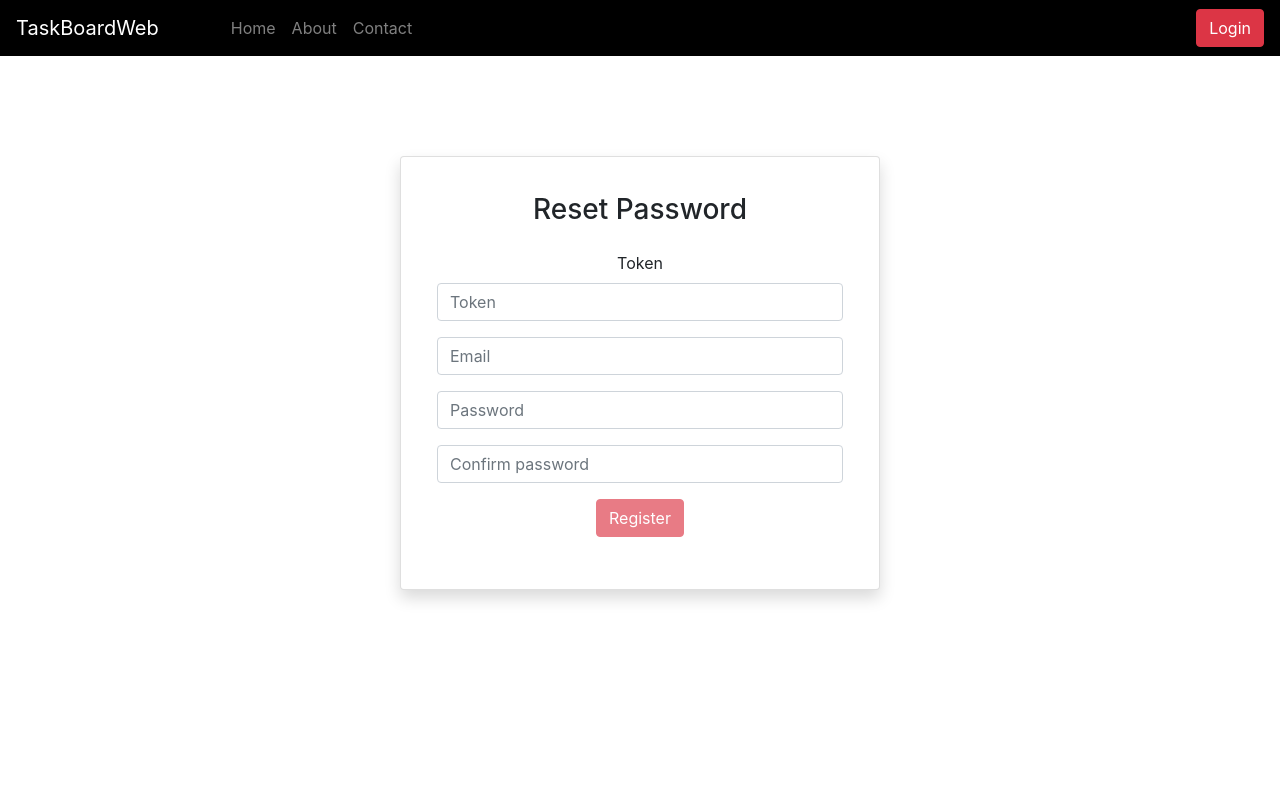
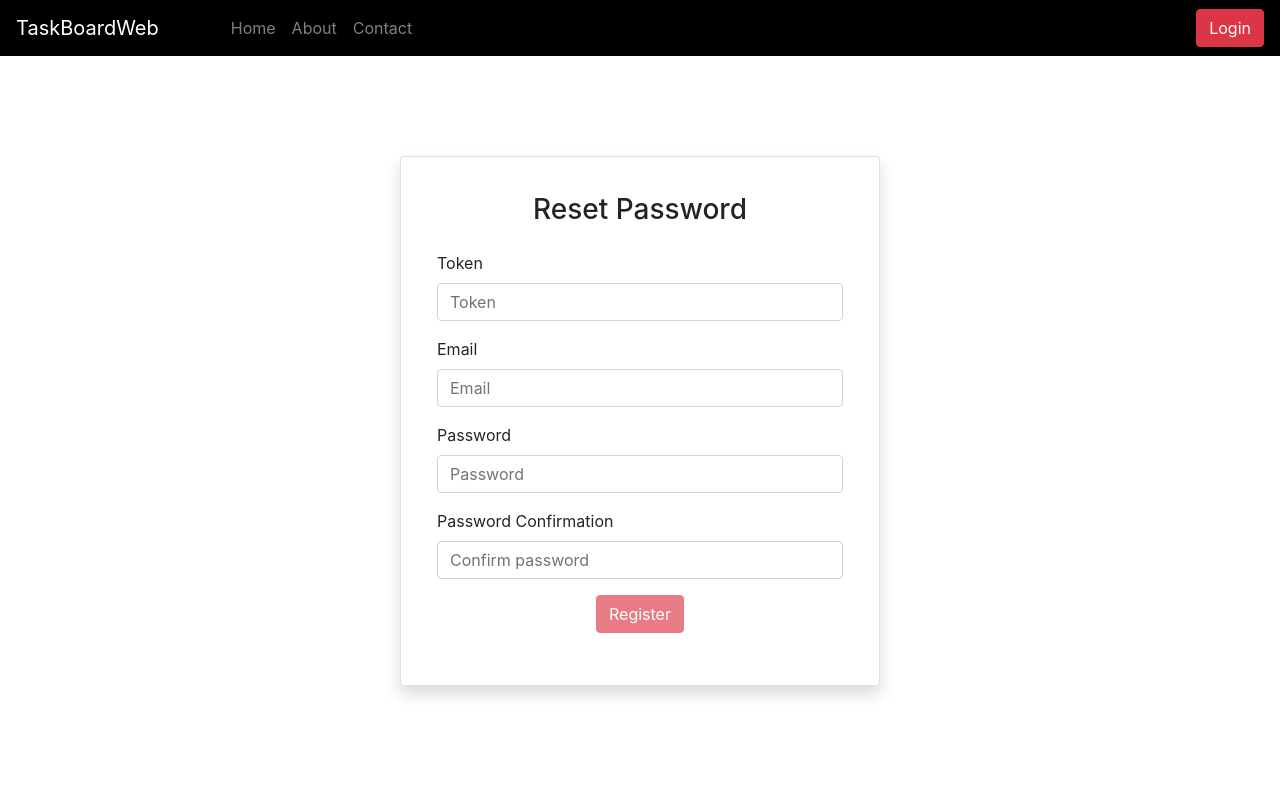
Before and after one commit to Marco0198/front_end_part_for_testing_project, a Vue app: page /reset_password in a window 1280 px wide. Shown: the top 800 px of the page. Built offline with nearby package versions, Linux system fonts and the light colour scheme.

Commit message:
i added label for the email and password

```diff
--- a/src/views/pages/auth/RequestResetPassword.vue
+++ b/src/views/pages/auth/RequestResetPassword.vue
@@ -12,7 +12,7 @@
           </div>
 
           <div class="form-group">
-            <label for="email" class="float-left">Eamil</label>
+            <label for="email" class="float-left">Email</label>
             <input
               type="email"
               v-model="$v.user.email.$model"
--- a/src/views/pages/auth/ResetPassword.vue
+++ b/src/views/pages/auth/ResetPassword.vue
@@ -14,7 +14,7 @@
             <small>{{ errors.errors.message }}</small>
           </div>
           <div class="form-group">
-            <label for="token">Token</label>
+            <label for="token" class="float-left">Token</label>
             <input
               type="text"
               v-model="$v.user.token.$model"
@@ -32,6 +32,7 @@
             </div>
           </div>
           <div class="form-group">
+            <label for="email" class="float-left">Email</label>
             <input
               v-model="$v.user.email.$model"
               id="email"
@@ -50,6 +51,7 @@
           </div>
 
           <div class="form-group">
+            <label for="password" class="float-left">Password</label>
             <input
               type="password"
               v-model="$v.user.password.$model"
@@ -73,6 +75,7 @@
                 </div> -->
           </div>
           <div class="form-group">
+            <label for="confirmPassword" class="float-left">Password Confirmation</label>
             <input
               type="password"
               v-model="$v.user.confirmPassword.$model"
```
